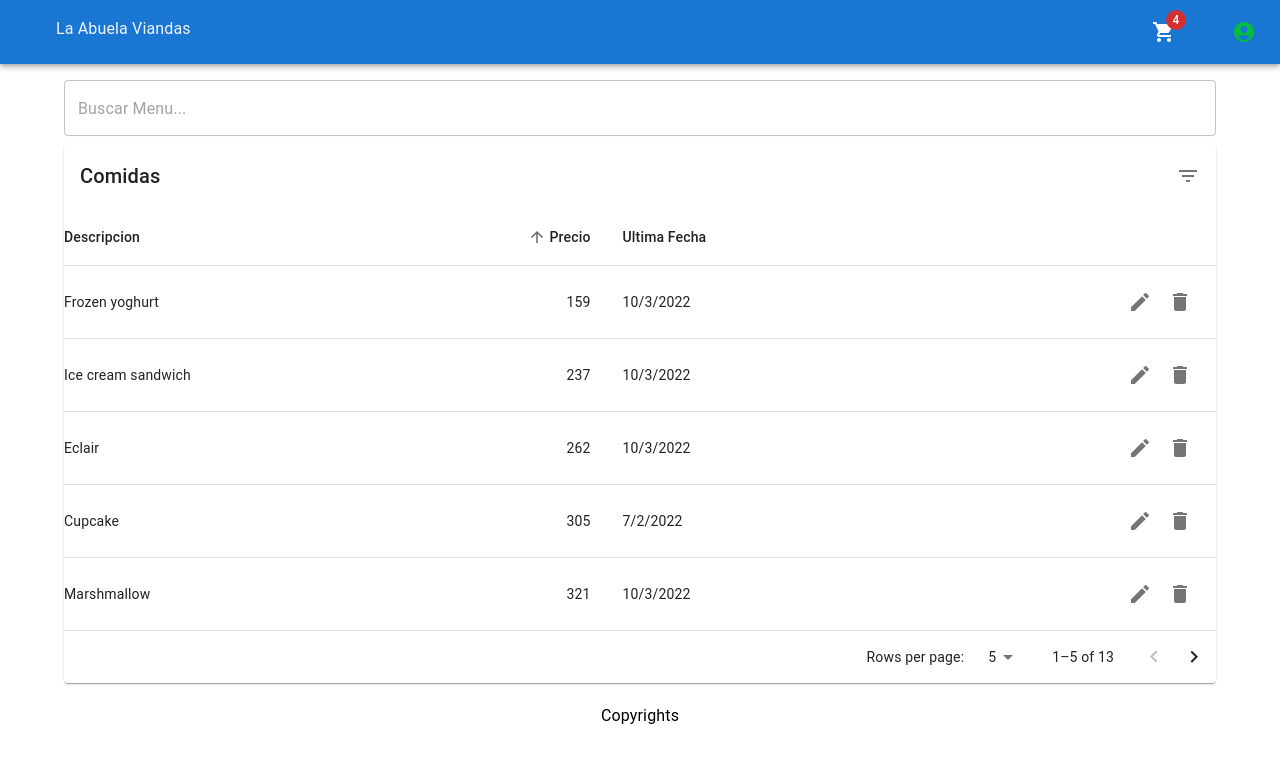
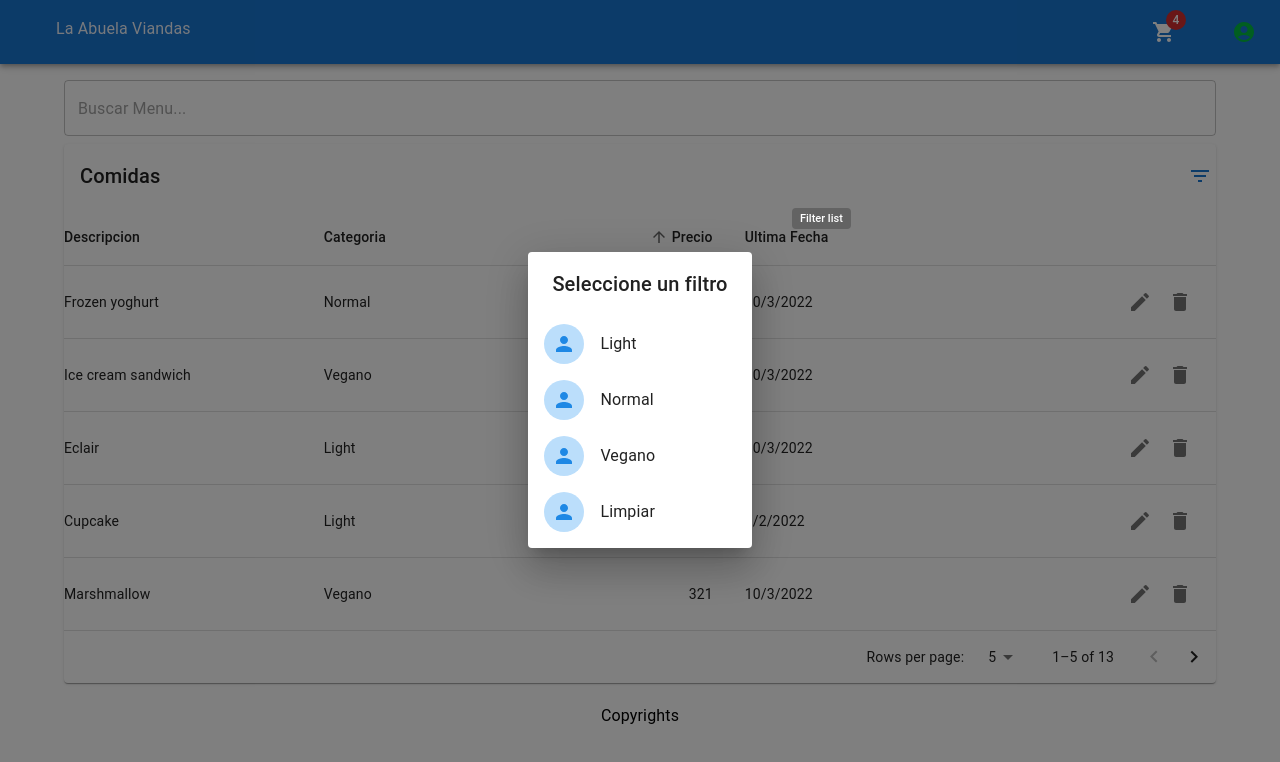
Before and after one commit to scorpion712/abuela-viandas, a Next.js app in the folder frontend/: page / in a window 1280 px wide. Both pictures are taken after a click on the button 1188 px from the left and 176 px from the top of the page. Shown: the top 762 px of the page. Built offline with nearby package versions, Linux system fonts and the light colour scheme.

Commit message:
Refactor table toolbar & filters

```diff
--- a/frontend/components/FoodTable.tsx
+++ b/frontend/components/FoodTable.tsx
@@ -1,31 +1,46 @@
-import React from 'react';
-import { IconButton } from '@mui/material';
-import EditIcon from '@mui/icons-material/Edit';
-import DeleteIcon from '@mui/icons-material/Delete';
+import React from "react";
+import { IconButton } from "@mui/material";
+import EditIcon from "@mui/icons-material/Edit";
+import DeleteIcon from "@mui/icons-material/Delete";
 
-import EnhancedTable from './Table/EnhancedTable';
-import { menues } from '../utils/table/FoodTable';
-import { headCells } from '../utils/table/FoodTable';
-import { Menu } from '../utils/interfaces';
+import EnhancedTable from "./Table/EnhancedTable";
+import { menues } from "../utils/table/FoodTableConstants";
+import { headCells } from "../utils/table/FoodTableConstants";
+import { Menu } from "../utils/interfaces";
 
 interface FoodTableProps {
-  search: string,
-};
+  search: string;
+}
 
 export default function FoodTable(props: FoodTableProps) {
-
   const { search } = props;
 
+  const [filter, setFilter] = React.useState("");
+
   const buttons = [
-    <IconButton key="b1" onClick={() => console.log('clic')}>
+    <IconButton key="b1" onClick={() => console.log("clic")}>
       <EditIcon />
     </IconButton>,
     <IconButton key="b2">
       <DeleteIcon />
-    </IconButton>
+    </IconButton>,
   ];
 
-  const foodRows = menues.filter(({ name }: Menu) => name.toLowerCase().includes(search));
+  const handleFilter = (value: string) => {
+    setFilter(value.toLocaleLowerCase());
+  };
 
-  return <EnhancedTable rows={foodRows} headCells={headCells} buttons={buttons} />;
+  const foodRows = menues.filter(
+    ({ name, category }: Menu) =>
+      name.toLowerCase().includes(search) && filter ? category.toLowerCase() === filter : true
+  );
+
+  return (
+    <EnhancedTable
+      rows={foodRows}
+      headCells={headCells}
+      buttons={buttons}
+      handleFilter={handleFilter}
+    />
+  );
 }
--- /dev/null
+++ b/frontend/components/FoodTableFilter.tsx
@@ -0,0 +1,103 @@
+import * as React from "react";
+import IconButton from "@mui/material/Button";
+import Avatar from "@mui/material/Avatar";
+import List from "@mui/material/List";
+import ListItem from "@mui/material/ListItem";
+import ListItemAvatar from "@mui/material/ListItemAvatar";
+import ListItemText from "@mui/material/ListItemText";
+import DialogTitle from "@mui/material/DialogTitle";
+import Dialog from "@mui/material/Dialog";
+import PersonIcon from "@mui/icons-material/Person";
+import AddIcon from "@mui/icons-material/Add";
+import Typography from "@mui/material/Typography";
+import { blue } from "@mui/material/colors";
+import FilterListIcon from "@mui/icons-material/FilterList";
+import { Grid, Tooltip } from "@mui/material";
+
+const emails = ["Light", "Normal", "Vegano", "Limpiar"];
+const filterDialogTitle = "Seleccione un filtro";
+
+export interface SimpleDialogProps {
+  open: boolean;
+  selectedValue: string;
+  onClose: (value: string) => void;
+}
+
+function SimpleDialog(props: SimpleDialogProps) {
+  const { onClose, selectedValue, open } = props;
+
+  const handleClose = () => {
+    onClose(selectedValue);
+  };
+
+  const handleListItemClick = (value: string) => {
+    onClose(value);
+  };
+
+  return (
+    <Dialog onClose={handleClose} open={open}>
+      <DialogTitle>{filterDialogTitle}</DialogTitle>
+      <List sx={{ pt: 0 }}>
+        {emails.map((email) => (
+          <ListItem
+            button
+            onClick={() => handleListItemClick(email)}
+            key={email}
+          >
+            <ListItemAvatar>
+              <Avatar sx={{ bgcolor: blue[100], color: blue[600] }}>
+                <PersonIcon />
+              </Avatar>
+            </ListItemAvatar>
+            <ListItemText primary={email} />
+          </ListItem>
+        ))}
+      </List>
+    </Dialog>
+  );
+}
+
+export default function FoodTableFilter(props: {
+  handleFilter?: (e: any) => void;
+}) {
+  const [open, setOpen] = React.useState(false);
+  const [selectedValue, setSelectedValue] = React.useState("");
+  const { handleFilter } = props;
+
+  const handleClickOpen = () => {
+    setOpen(true);
+  };
+
+  const handleClose = (value: string) => {
+    setOpen(false);
+    setSelectedValue(value);
+    handleFilter ? handleFilter(value) : true;
+  };
+
+  return (
+    <Tooltip title="Filter list">
+      <Grid container spacing={3}>
+        <Grid item xs={11}>
+          {selectedValue.length > 0 && (
+            <Typography variant="subtitle1" component="text"
+            style={{borderRadius: "1rem", padding: '.5rem', fontSize: '1.1rem', backgroundColor:"#F49839", color: "#FAFAFA"}}>
+                {selectedValue}
+            </Typography>
+          )}
+        </Grid>
+        <Grid item xs={1}>
+          <div>
+            <IconButton onClick={handleClickOpen}>
+              <FilterListIcon />
+            </IconButton>
+            <SimpleDialog
+              selectedValue={selectedValue}
+              open={open}
+              onClose={handleClose}
+            />
+          </div>
+        </Grid>
+      </Grid>
+    </Tooltip>
+  );
+}
--- a/frontend/components/Table/EnhancedTable.tsx
+++ b/frontend/components/Table/EnhancedTable.tsx
@@ -16,10 +16,11 @@ interface EnhancedTableProps {
   headCells: any[];
   rows: any[];
   buttons: any[];
+  handleFilter?: (e: any) => void;
 }
 
 export default function EnhancedTable(props: EnhancedTableProps) {
-  const { rows, headCells, buttons } = props;
+  const { rows, headCells, buttons, handleFilter } = props;
   const [order, setOrder] = React.useState<Order>('asc');
   const [orderBy, setOrderBy] = React.useState<keyof Menu>('price');
   const [page, setPage] = React.useState(0);
@@ -52,7 +53,7 @@ export default function EnhancedTable(props: EnhancedTableProps) {
   return (
     <Box sx={{ width: '100%' }}>
       <Paper sx={{ width: '100%', mb: 2 }}>
-        <EnhancedTableToolbar numSelected={0} />
+        <EnhancedTableToolbar handleFilter={handleFilter} />
         <TableContainer>
           <Table
             sx={{ minWidth: 750 }}
--- a/frontend/components/Table/EnhancedTableBody.tsx
+++ b/frontend/components/Table/EnhancedTableBody.tsx
@@ -43,6 +43,7 @@ export default function EnhancedTableBody(props: EnhancedTableBodyProps) : JSX.E
           >
             {row.name}
           </TableCell>
+          <TableCell align="left">{row.category}</TableCell>
           <TableCell align="right">{row.price}</TableCell>
           <TableCell align="left">{row.last_date}</TableCell>
           <TableCell align="right">
--- a/frontend/components/Table/EnhancedTableToolbar.tsx
+++ b/frontend/components/Table/EnhancedTableToolbar.tsx
@@ -1,42 +1,32 @@
 import { alpha, IconButton, Toolbar, Tooltip, Typography } from '@mui/material';
-import FilterListIcon from '@mui/icons-material/FilterList';
 
 import { tableTitle } from '../../utils/constants';
+import FoodTableFilter from '../FoodTableFilter';
 
 interface EnhancedTableToolbarProps {
-  numSelected: number;
+  handleFilter?: (e: any) => void;
 }
 
 const EnhancedTableToolbar = (props: EnhancedTableToolbarProps) => {
-  const { numSelected } = props;
+
+  const {handleFilter} = props;
 
   return (
     <Toolbar
       sx={{
         pl: { sm: 2 },
         pr: { xs: 1, sm: 1 },
-        ...(numSelected > 0 && {
-          bgcolor: (theme) =>
-            alpha(
-              theme.palette.primary.main,
-              theme.palette.action.activatedOpacity
-            ),
-        }),
       }}
     >
       <Typography
-        sx={{ flex: '1 1 100%' }}
+        sx={{ flex: '0 50%' }}
         variant="h6"
         id="tableTitle"
         component="div"
       >
         {tableTitle}
       </Typography>
-      <Tooltip title="Filter list">
-        <IconButton>
-          <FilterListIcon />
-        </IconButton>
-      </Tooltip>
+      <FoodTableFilter handleFilter={handleFilter} />
     </Toolbar>
   );
 };
--- a/frontend/pages/FoodPage.tsx
+++ b/frontend/pages/FoodPage.tsx
@@ -8,9 +8,10 @@ export default function FoodPage(): JSX.Element {
 
   const [search, setSearch] = React.useState("");
 
-  const handleChange = (e: React.ChangeEvent<HTMLTextAreaElement | HTMLInputElement>) => {
+  const handleSearchChange = (e: React.ChangeEvent<HTMLTextAreaElement | HTMLInputElement>) => {
     setSearch(e.target.value.toLowerCase());
   }
+
 
   return (
     <Layout>
@@ -20,9 +21,9 @@ export default function FoodPage(): JSX.Element {
           fullWidth
           placeholder='Buscar Menu...'
           value={search}
-          onChange={(e: React.ChangeEvent<HTMLTextAreaElement | HTMLInputElement>) => handleChange(e)}
+          onChange={(e: React.ChangeEvent<HTMLTextAreaElement | HTMLInputElement>) => handleSearchChange(e)}
         />
-        <FoodTable search={search}/>
+        <FoodTable search={search} />
       </div>
     </Layout>
   );
--- a/frontend/utils/interfaces.ts
+++ b/frontend/utils/interfaces.ts
@@ -4,6 +4,7 @@ export interface Menu {
     last_date: string;
     name: string;
     id: string;
+    category: string;
     img: string;
 }
 
--- a/frontend/utils/table/FoodTable.ts
+++ b/frontend/utils/table/FoodTableConstants.ts
@@ -6,7 +6,8 @@ function createData(
     price: number,
     last_date: string,
     img: string,
-    id: string
+    id: string,
+    category: string
   ): Menu {
     return {
       name,
@@ -14,94 +15,95 @@ function createData(
       last_date,
       img,
       id,
+      category
     };
   }
 
 export  const menues = [
-    createData('Cupcake', 305, '7/2/2022', 'img/route', '1'),
+    createData('Cupcake', 305, '7/2/2022', 'img/route', '1', "Light"),
     createData(
       'Donut',
       452,
       new Date().toLocaleDateString('es-ES'),
       'img/route',
-      '2'
+      '2', "Light"
     ),
     createData(
       'Eclair',
       262,
       new Date().toLocaleDateString('es-ES'),
       'img/route',
-      '3'
+      '3', "Light"
     ),
     createData(
       'Frozen yoghurt',
       159,
       new Date().toLocaleDateString('es-ES'),
       'img/route',
-      '3'
+      '3', "Normal"
     ),
     createData(
       'Gingerbread',
       356,
       new Date().toLocaleDateString('es-ES'),
       'img/route',
-      '4'
+      '4', "Normal"
     ),
     createData(
       'Honeycomb',
       408,
       new Date().toLocaleDateString('es-ES'),
       'img/route',
-      '5'
+      '5', "Normal"
     ),
     createData(
       'Ice cream sandwich',
       237,
       new Date().toLocaleDateString('es-ES'),
       'img/route',
-      '6'
+      '6', "Vegano"
     ),
     createData(
       'Jelly Bean',
       375,
       new Date().toLocaleDateString('es-ES'),
       'img/route',
-      '7'
+      '7', "Normal"
     ),
     createData(
       'KitKat',
       518,
       new Date().toLocaleDateString('es-ES'),
       'img/route',
-      '8'
+      '8', "Light"
     ),
     createData(
       'Lollipop',
       392,
       new Date().toLocaleDateString('es-ES'),
       'img/route',
-      '9'
+      '9', "Vegano"
     ),
     createData(
       'Marshmallow',
       321,
       new Date().toLocaleDateString('es-ES'),
       'img/route',
-      '10'
+      '10', "Vegano"
     ),
     createData(
       'Nougat',
       360,
       new Date().toLocaleDateString('es-ES'),
       'img/route',
-      '11'
+      '11', "Light"
     ),
     createData(
       'Oreo',
       437,
       new Date().toLocaleDateString('es-ES'),
       'img/route',
-      '12'
+      '12', "Light"
     ),
   ];
 
@@ -111,6 +113,12 @@ export const headCells: MenuHeadCell[] = [
       numeric: false,
       disablePadding: true,
       label: 'Descripcion',
+    },
+    {
+      id: 'category',
+      numeric: false,
+      disablePadding: false,
+      label: 'Categoria',
     },
     {
       id: 'price',
```
